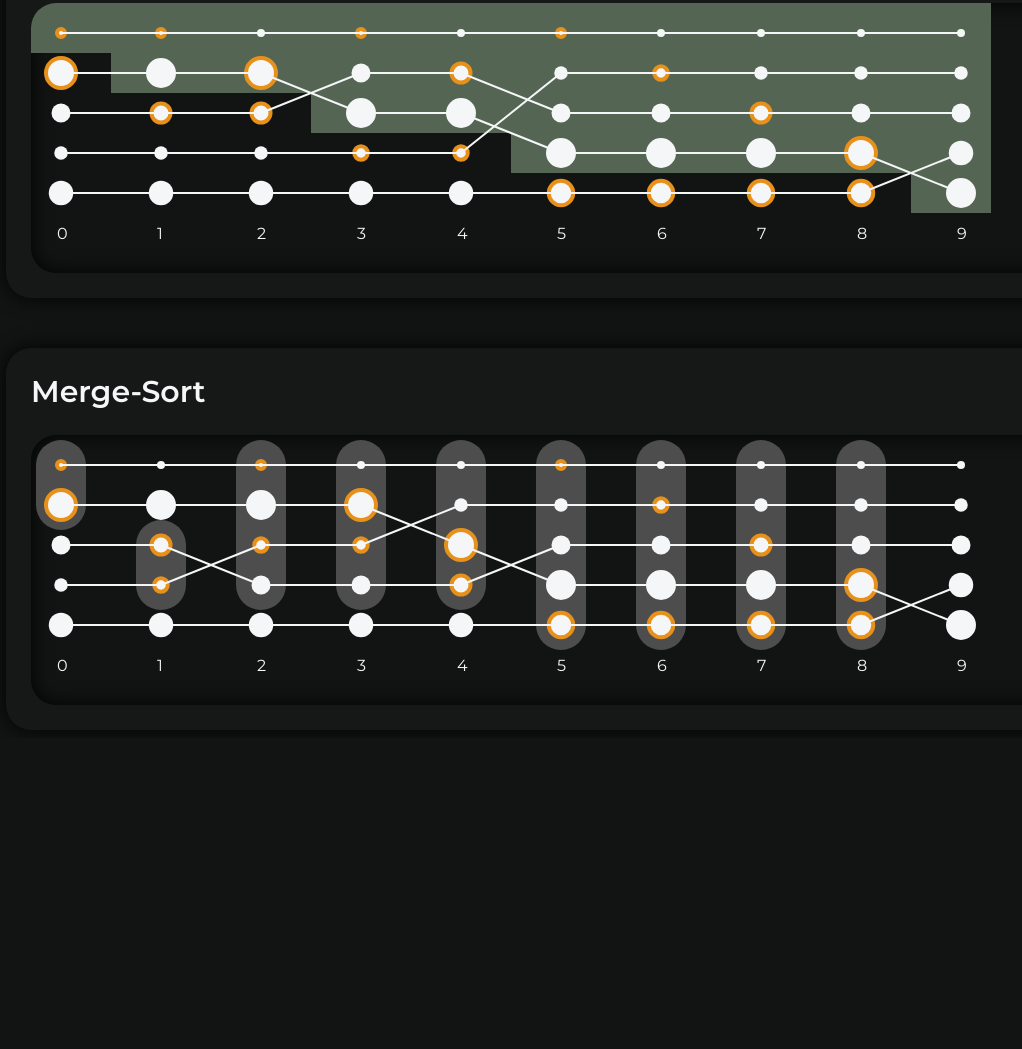
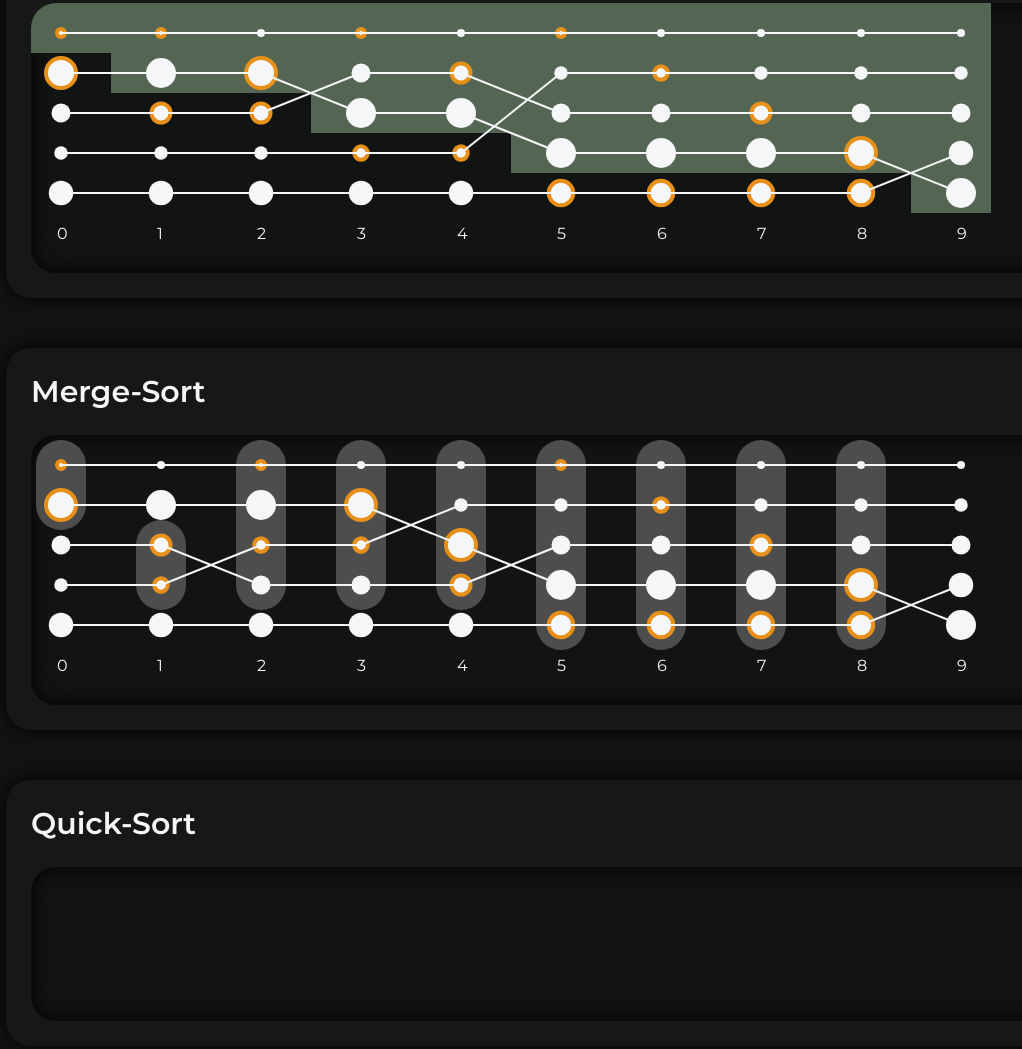
Before and after one commit to habetuz/Sort, a plain HTML site: page index.html in a window 1280 px wide. Shown: the part 927-1976 px from the top of the page, without its empty margins (77-1099 px from the left). Before the commit the page ends 1665 px from the top, so only its background shows below. Drawn offline with Linux system fonts and the light colour scheme.

Commit message:
Fix weird bug

```diff
--- a/index.html
+++ b/index.html
@@ -34,6 +34,11 @@
             <div id="merge-sort" class="inner-container">
             </div>
         </div>
+        <div class="outer-container">
+            <h2>Quick-Sort</h2>
+            <div id="quick-sort" class="inner-container">
+            </div>
+        </div>
         <script type="module" src="main.js"></script>
     </body>
 </html>
--- a/main.js
+++ b/main.js
@@ -172,6 +172,22 @@ function mergeSortDrawComparisonArea(i, j) {
 }
 
 //================================================================================
+// Quick-Sort
+//================================================================================
+
+var quickSort = {
+    svg: SVG().addTo("#quick-sort").size("100%","100%"),
+    step: 0,
+    items: [],
+    idPrefix: "quick"
+}
+
+function quickSortAlgorithm(array) {
+
+}
+
+
+//================================================================================
 // Execution
 //================================================================================
 
```
